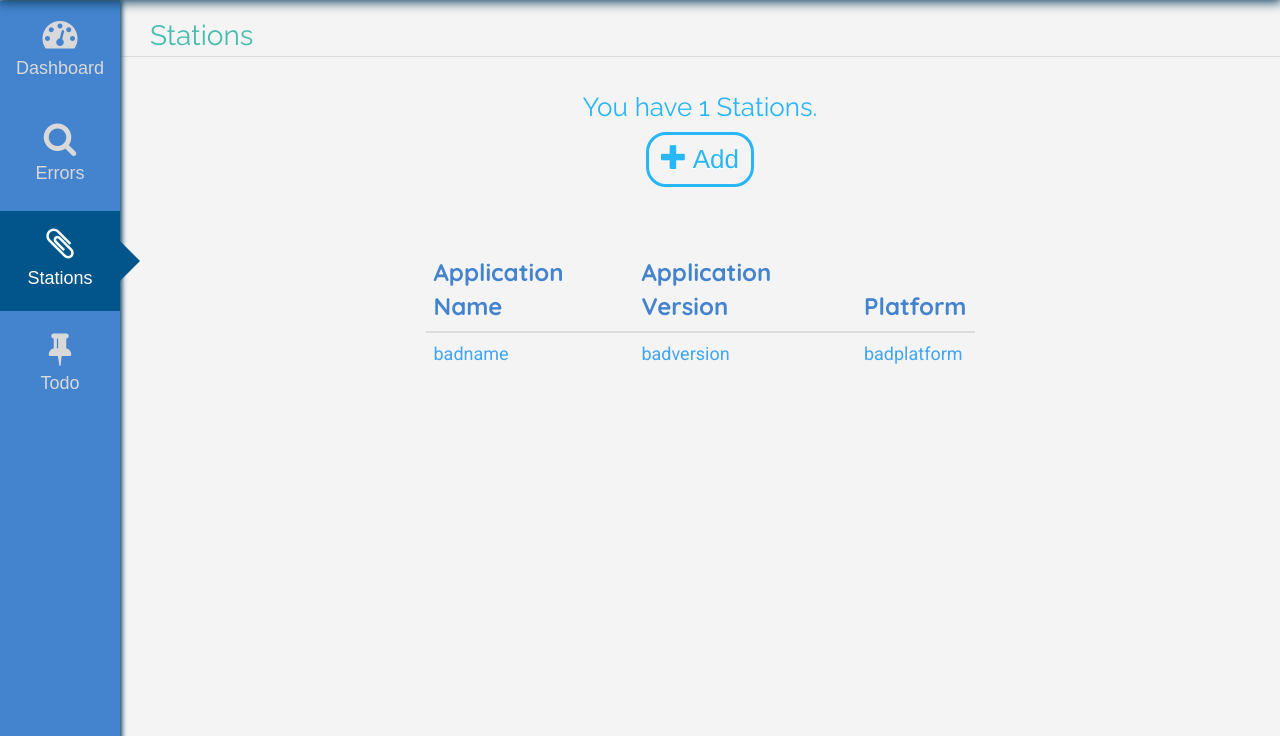
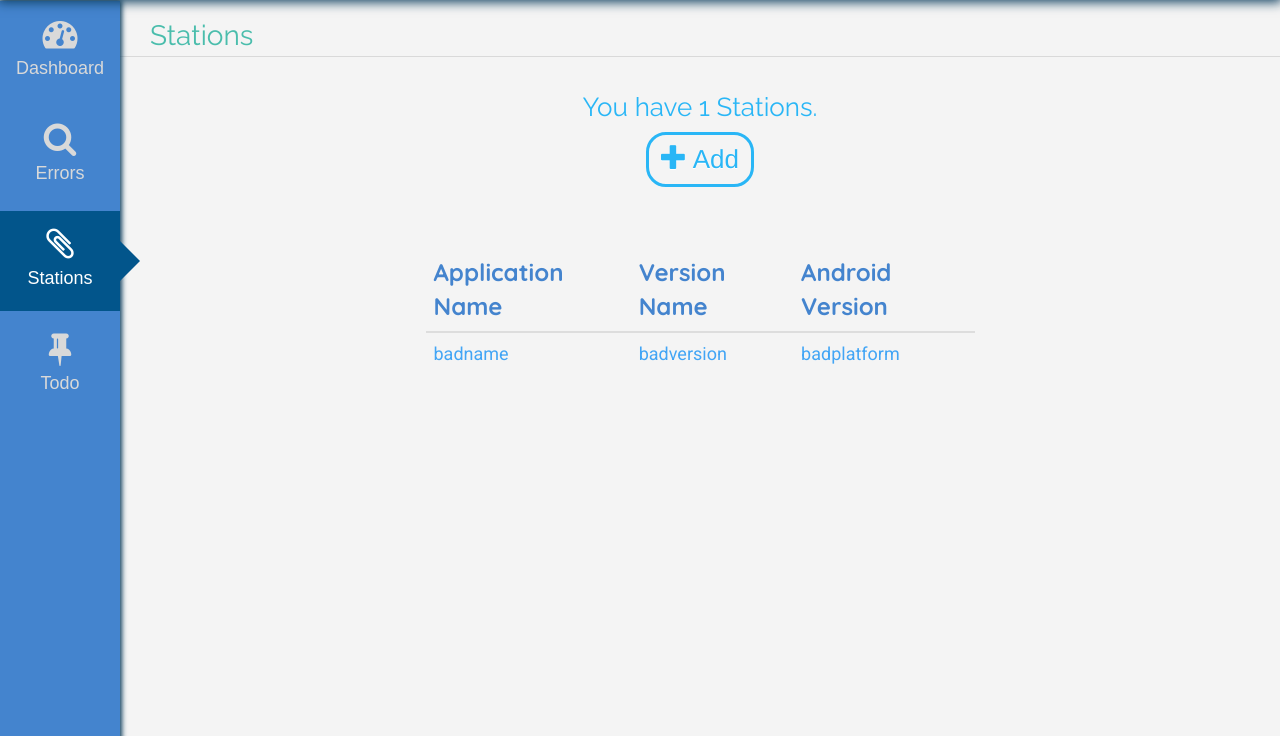
Before and after one commit to khsieh/Stationerry, a Django app: a page that uses StationerryWeb/StationerryWebApp/templates/stationerry/projects.html in a window 1280 px wide. Shown: the part 64-800 px from the top of the page. Run offline with Django 3.2, Linux system fonts and the light colour scheme; a user stored in the database is signed in; data comes from the database, SQL or seed files in the repository; style sheets or scripts are compiled from the project's sources; some libraries are stand-ins or nearby versions.

Commit message:
Changed station text

```diff
--- a/StationerryWeb/StationerryWebApp/templates/stationerry/projects.html
+++ b/StationerryWeb/StationerryWebApp/templates/stationerry/projects.html
@@ -29,13 +29,13 @@
       </div>
 
       <div class="form-group">
-        <div class="input-name">Application Version</div>
-        <input id="version" name="version" value="" class="form-control" placeholder="eg: 1.1.8" type="text">
+        <div class="input-name">Version Name</div>
+        <input id="version" name="version" value="" class="form-control" placeholder="eg: 1.0" type="text">
       </div>
 
       <div class="form-group">
-        <div class="input-name">Platform</div>
-        <input id="platform" name="platform" value="" class="form-control" placeholder="eg: Windows" type="text">
+        <div class="input-name">Android Version</div>
+        <input id="platform" name="platform" value="" class="form-control" placeholder="eg: 1.1.8" type="text">
       </div>
 
       <br><br>
@@ -61,8 +61,8 @@
 		    <thead>
 		      <tr id="table-column-elements">
 		        <th>Application Name</th>
-		        <th>Application Version</th>
-		        <th>Platform</th>
+		        <th>Version Name</th>
+		        <th>Android Version</th>
 		      </tr>
 		    </thead>
 
```
